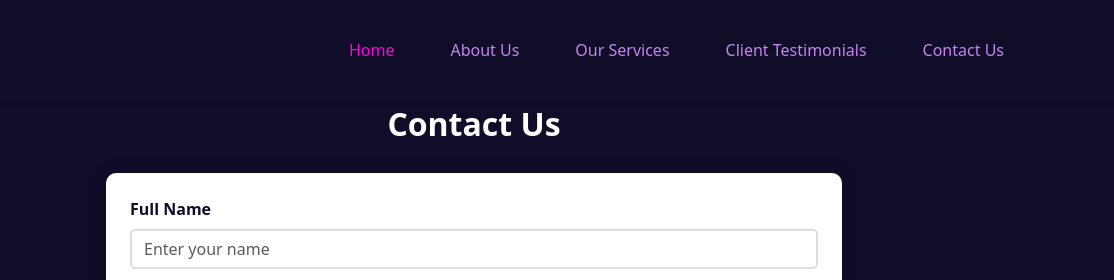
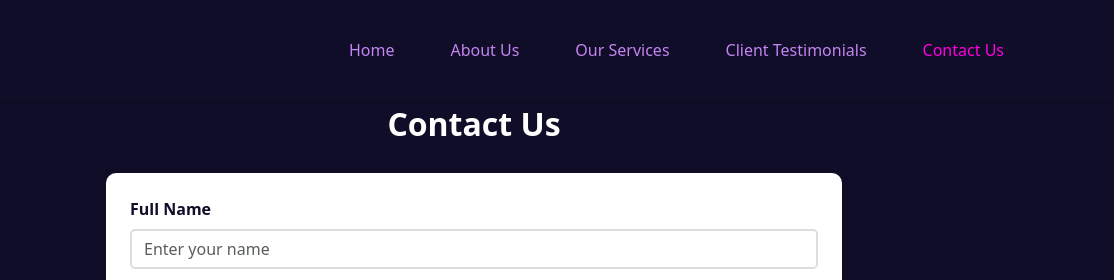
Before and after one commit to raza-abbas-23sw/Frontend-Hackathon-2k25, a plain HTML site: page contact.html in a window 1280 px wide. Shown: the top 280 px of the page, 166-1280 px from the left. Drawn offline with nearby package versions, Linux system fonts and the light colour scheme.

Commit message:
Update contact.html

```diff
--- a/contact.html
+++ b/contact.html
@@ -92,7 +92,7 @@
             <div class="collapse navbar-collapse text-center" id="navbarNav">
                 <ul class="navbar-nav ms-auto w-100 d-lg-flex justify-content-end">
                     <li class="nav-item ">
-                        <a class="nav-link activ" href="index.html">Home</a>
+                        <a class="nav-link" href="index.html">Home</a>
                     </li>
                     <li class="nav-item">
                         <a class="nav-link" href="about.html">About Us</a>
@@ -104,7 +104,7 @@
                         <a class="nav-link" href="testimonial.html">Client Testimonials</a>
                     </li>
                     <li class="nav-item">
-                        <a class="nav-link" href="contact.html">Contact Us</a>
+                        <a class="nav-link activ" href="contact.html">Contact Us</a>
                     </li>
 
                 </ul>
```
